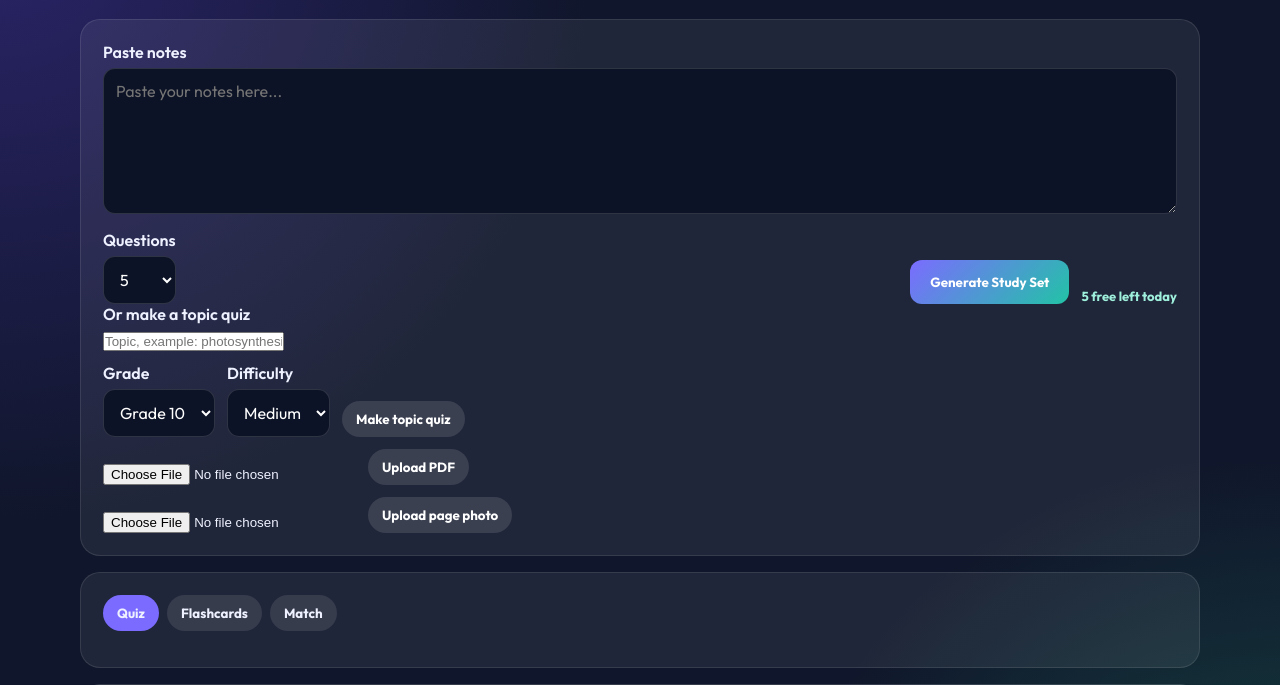
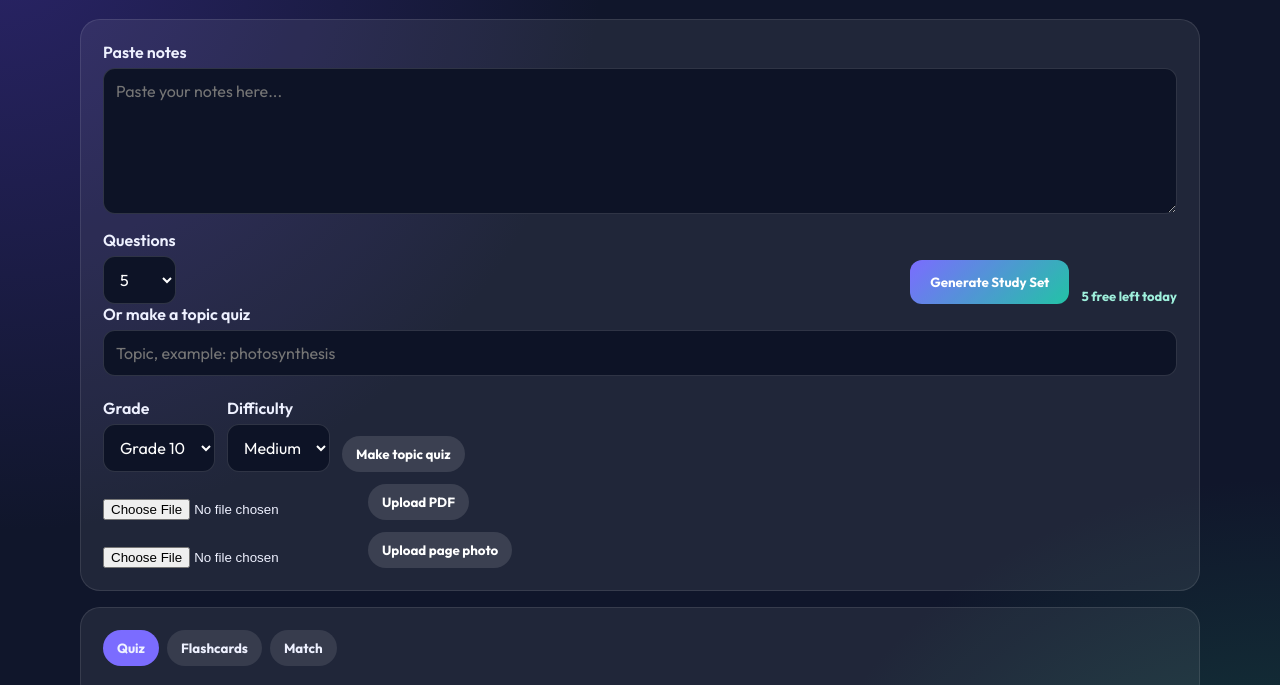
Before and after one commit to azaanmerchant1-bot/Study-Helper, a website: page app.html in a window 1280 px wide. Shown: the part 74-759 px from the top of the page. Drawn offline with Linux system fonts and the light colour scheme.

Commit message:
Update style.css

```diff
--- a/style.css
+++ b/style.css
@@ -344,3 +344,13 @@ textarea { min-height: 140px; }
 }
 
 html { scroll-behavior: smooth; }
+#topicInput {
+    width: 100%;
+    background: #0d1326;
+    color: white;
+    border: 1px solid rgba(255,255,255,0.14);
+    border-radius: 12px;
+    padding: 12px;
+    font: inherit;
+    margin-bottom: 10px;
+}
```
